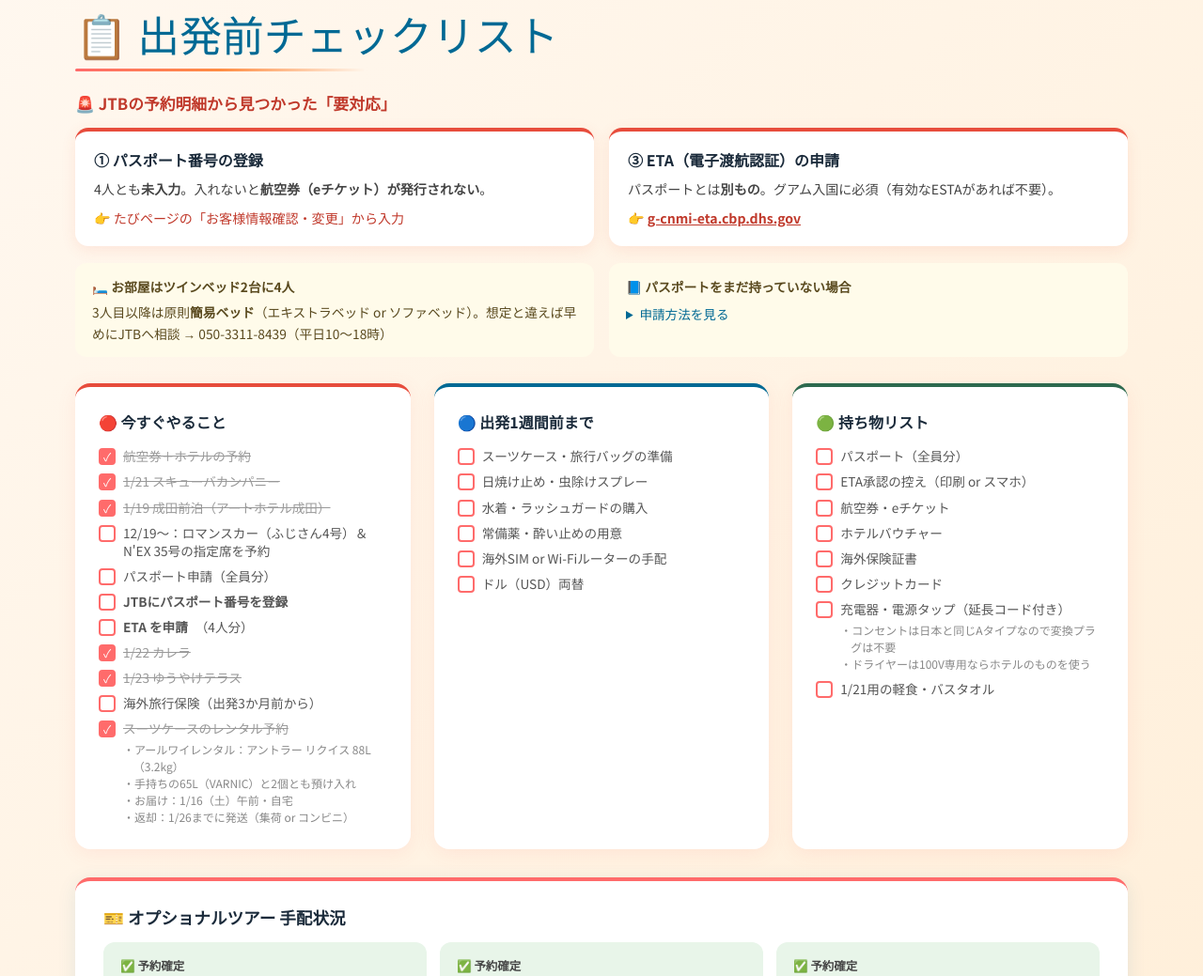
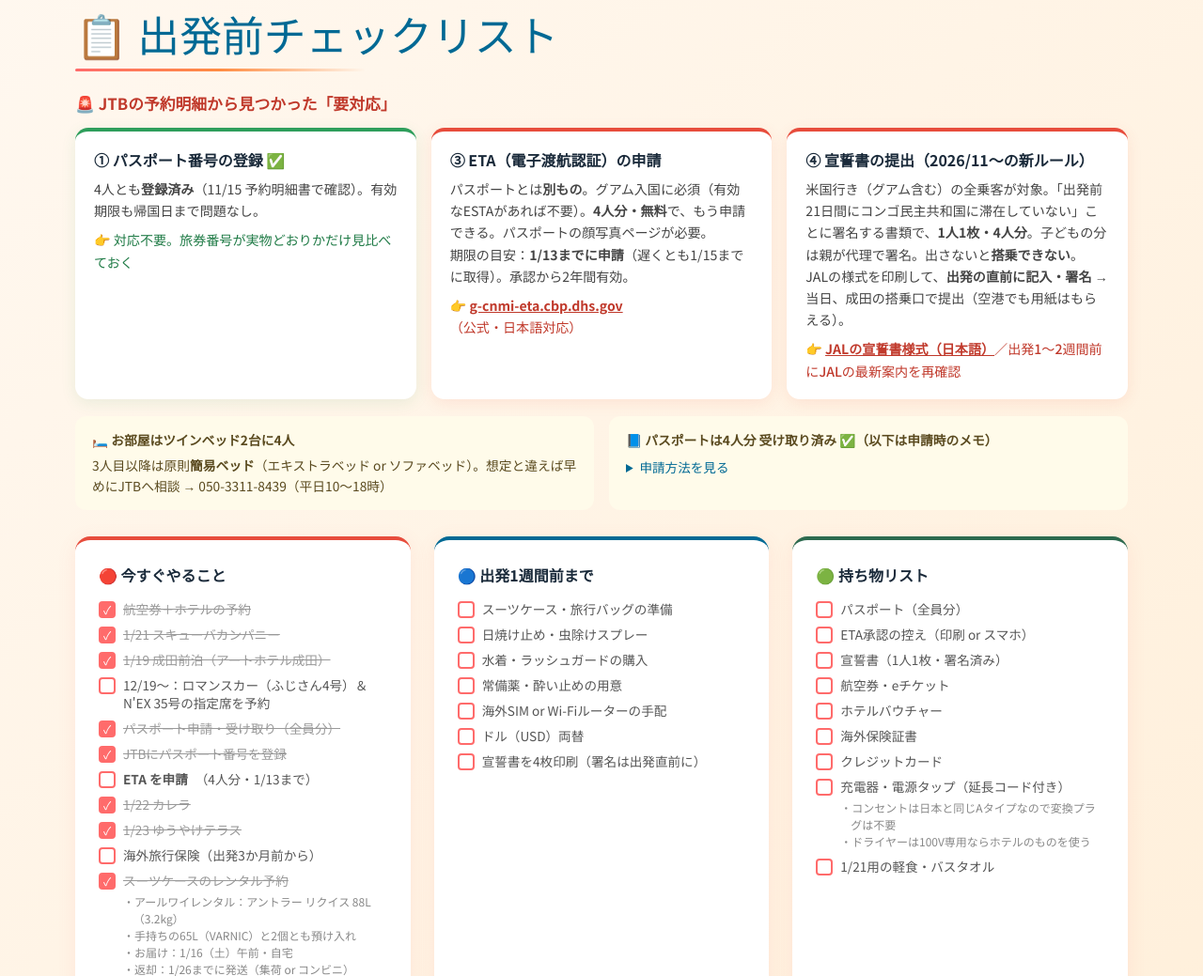
Before and after one commit to t-smilecreator/guam_travel, a plain HTML site: page index.html in a window 1280 px wide. Shown: the part 5217-6256 px from the top of the page at 94% size. Drawn offline with nearby package versions, Linux system fonts and the light colour scheme; a web font is replaced by a local one.

Commit message:
パスポート登録済みを反映、ETA申請期限と宣誓書の案内を追加
Co-Authored-By: Claude Fable 5.2 <noreply@anthropic.com>
Claude-Session: https://claude.ai/code/session_017UmGioyBBax7n7ULngKzvB

```diff
--- a/index.html
+++ b/index.html
@@ -554,6 +554,8 @@
   .todo-card p { font-size: 0.88rem; color: #444; line-height: 1.65; }
   .todo-card .how { margin-top: 8px; color: #c0392b; font-weight: 500; }
   .todo-card a { color: #c0392b; font-weight: 700; }
+  .todo-card.done { border-top-color: #2e9e5b; box-shadow: 0 4px 16px rgba(46,158,91,0.1); }
+  .todo-card.done .how { color: #1e7a45; }
   .note-row { display: grid; grid-template-columns: repeat(auto-fit, minmax(300px, 1fr)); gap: 16px; margin-bottom: 28px; }
   .note-box { background: #fffbea; border-radius: 12px; padding: 14px 18px; font-size: 0.86rem; color: #5a4a1f; line-height: 1.65; }
   .note-box.warn { background: #fff4f2; color: #7a2a1d; }
@@ -930,10 +932,10 @@ html:not(.parent-view) .yen{display:none !important}
     <!-- 要対応 -->
     <h3 class="block-title">🚨 JTBの予約明細から見つかった「要対応」</h3>
     <div class="todo-grid">
-      <div class="todo-card red">
-        <div class="todo-head">① パスポート番号の登録</div>
-        <p>4人とも<strong>未入力</strong>。入れないと<strong>航空券（eチケット）が発行されない</strong>。</p>
-        <p class="how">👉 たびページの「お客様情報確認・変更」から入力</p>
+      <div class="todo-card done">
+        <div class="todo-head">① パスポート番号の登録 ✅</div>
+        <p>4人とも<strong>登録済み</strong>（11/15 予約明細書で確認）。有効期限も帰国日まで問題なし。</p>
+        <p class="how">👉 対応不要。旅券番号が実物どおりかだけ見比べておく</p>
       </div>
       <div class="todo-card red parent-only">
         <div class="todo-head">② 残金の引き落とし</div>
@@ -942,8 +944,15 @@ html:not(.parent-view) .yen{display:none !important}
       </div>
       <div class="todo-card red">
         <div class="todo-head">③ ETA（電子渡航認証）の申請</div>
-        <p>パスポートとは<strong>別もの</strong>。グアム入国に必須（有効なESTAがあれば不要）。</p>
-        <p class="how">👉 <a href="https://g-cnmi-eta.cbp.dhs.gov/" target="_blank" rel="noopener">g-cnmi-eta.cbp.dhs.gov</a></p>
+        <p>パスポートとは<strong>別もの</strong>。グアム入国に必須（有効なESTAがあれば不要）。<strong>4人分・無料</strong>で、もう申請できる。パスポートの顔写真ページが必要。</p>
+        <p>期限の目安：<strong>1/13までに申請</strong>（遅くとも1/15までに取得）。承認から2年間有効。</p>
+        <p class="how">👉 <a href="https://g-cnmi-eta.cbp.dhs.gov/" target="_blank" rel="noopener">g-cnmi-eta.cbp.dhs.gov</a>（公式・日本語対応）</p>
+      </div>
+      <div class="todo-card red">
+        <div class="todo-head">④ 宣誓書の提出（2026/11〜の新ルール）</div>
+        <p>米国行き（グアム含む）の全乗客が対象。「出発前21日間にコンゴ民主共和国に滞在していない」ことに署名する書類で、<strong>1人1枚・4人分</strong>。子どもの分は親が代理で署名。出さないと<strong>搭乗できない</strong>。</p>
+        <p>JALの様式を印刷して、<strong>出発の直前に記入・署名</strong> → 当日、成田の搭乗口で提出（空港でも用紙はもらえる）。</p>
+        <p class="how">👉 <a href="https://www.jal.co.jp/jp/ja/info/2026/inter/260603/usa-2/pdf_sites/29OCT-CDC-Ebola-Attestation-Order-Attachment-A_jp.pdf" target="_blank" rel="noopener">JALの宣誓書様式（日本語）</a>／出発1〜2週間前にJALの最新案内を再確認</p>
       </div>
     </div>
 
@@ -953,7 +962,7 @@ html:not(.parent-view) .yen{display:none !important}
         <p>3人目以降は原則<strong>簡易ベッド</strong>（エキストラベッド or ソファベッド）。想定と違えば早めにJTBへ相談 → 050-3311-8439（平日10〜18時）</p>
       </div>
       <div class="note-box">
-        <strong>📘 パスポートをまだ持っていない場合</strong>
+        <strong>📘 パスポートは4人分 受け取り済み ✅（以下は申請時のメモ）</strong>
         <details class="memo plain">
           <summary>申請方法<span class="yen">と料金</span>を見る</summary>
           <ul>
@@ -974,9 +983,9 @@ html:not(.parent-view) .yen{display:none !important}
           <li><div class="check-box checked"></div><span class="done">1/21 スキューバカンパニー</span></li>
           <li><div class="check-box checked"></div><span class="done">1/19 成田前泊（アートホテル成田）</span></li>
           <li><div class="check-box" onclick="this.classList.toggle('checked')"></div>12/19〜：ロマンスカー（ふじさん4号）＆N'EX 35号の指定席を予約</li>
-          <li><div class="check-box" onclick="this.classList.toggle('checked')"></div>パスポート申請（全員分）</li>
-          <li><div class="check-box" onclick="this.classList.toggle('checked')"></div><strong>JTBにパスポート番号を登録</strong></li>
-          <li><div class="check-box" onclick="this.classList.toggle('checked')"></div><strong>ETA を申請</strong>（4人分）</li>
+          <li><div class="check-box checked"></div><span class="done">パスポート申請・受け取り（全員分）</span></li>
+          <li><div class="check-box checked"></div><span class="done">JTBにパスポート番号を登録</span></li>
+          <li><div class="check-box" onclick="this.classList.toggle('checked')"></div><strong>ETA を申請</strong>（4人分・1/13まで）</li>
           <li><div class="check-box checked"></div><span class="done">1/22 カレラ</span></li>
           <li><div class="check-box checked"></div><span class="done">1/23 ゆうやけテラス</span></li>
           <li><div class="check-box" onclick="this.classList.toggle('checked')"></div>海外旅行保険（出発3か月前から）</li>
@@ -1001,6 +1010,7 @@ html:not(.parent-view) .yen{display:none !important}
           <li><div class="check-box" onclick="this.classList.toggle('checked')"></div>常備薬・酔い止めの用意</li>
           <li><div class="check-box" onclick="this.classList.toggle('checked')"></div>海外SIM or Wi-Fiルーターの手配</li>
           <li><div class="check-box" onclick="this.classList.toggle('checked')"></div>ドル（USD）両替</li>
+          <li><div class="check-box" onclick="this.classList.toggle('checked')"></div>宣誓書を4枚印刷（署名は出発直前に）</li>
         </ul>
       </div>
 
@@ -1009,6 +1019,7 @@ html:not(.parent-view) .yen{display:none !important}
         <ul class="check-list">
           <li><div class="check-box" onclick="this.classList.toggle('checked')"></div>パスポート（全員分）</li>
           <li><div class="check-box" onclick="this.classList.toggle('checked')"></div>ETA承認の控え（印刷 or スマホ）</li>
+          <li><div class="check-box" onclick="this.classList.toggle('checked')"></div>宣誓書（1人1枚・署名済み）</li>
           <li><div class="check-box" onclick="this.classList.toggle('checked')"></div>航空券・eチケット</li>
           <li><div class="check-box" onclick="this.classList.toggle('checked')"></div>ホテルバウチャー</li>
           <li><div class="check-box" onclick="this.classList.toggle('checked')"></div>海外保険証書</li>
```
